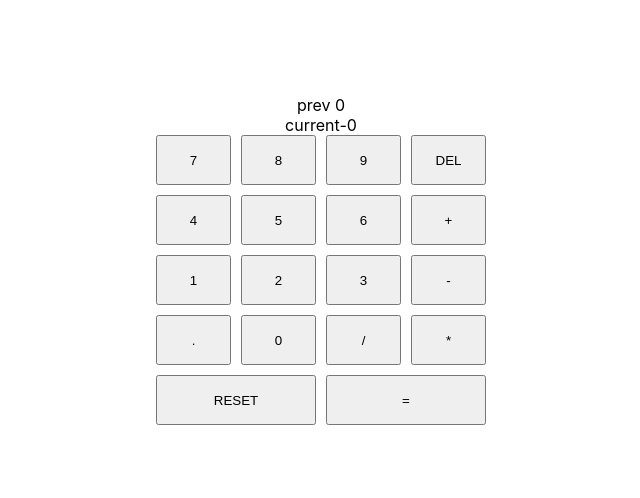
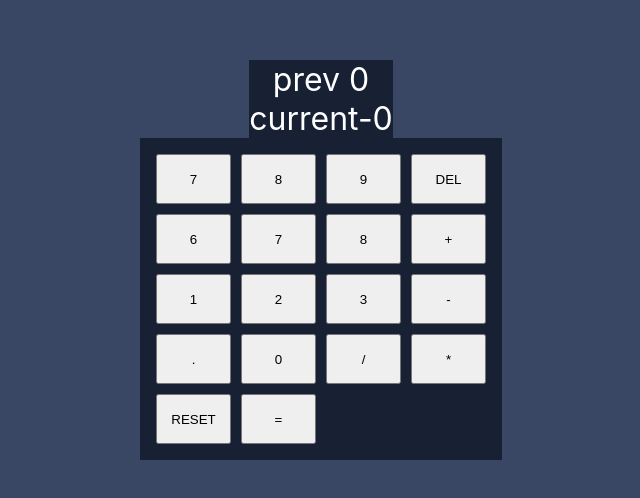
Before and after one commit to Nat-crit20/React-Calculator-App, a React (Create React App) app: page / in a window 1280 px wide. Shown: the part 140-638 px from the top of the page, without its empty margins (319-959 px from the left). Built offline with nearby package versions, Linux system fonts and the light colour scheme.

Commit message:
Started styeling and added Button component

```diff
--- a/src/App.js
+++ b/src/App.js
@@ -1,5 +1,6 @@
 import { useState } from "react";
-import "./App.css";
+import "./styles/App.css";
+import { styles } from "./styles/Themes/Theme1/AppTheme1";
 import { ButtonDisplay } from "./ButtonDisplay/ButtonDisplay";
 import { Display } from "./Display/Display";
 
@@ -77,7 +78,7 @@ function App() {
     }
   };
   return (
-    <div className="App">
+    <div style={styles} className="App">
       <Display operation={operation} current={total} prev={prevValue} />
       <ButtonDisplay
         change={handleChange}
--- /dev/null
+++ b/src/Button/Button.js
@@ -0,0 +1,3 @@
+export function Button(props) {
+  return <button onClick={props.action}>{props.value}</button>;
+}
--- a/src/ButtonDisplay/ButtonDisplay.js
+++ b/src/ButtonDisplay/ButtonDisplay.js
@@ -1,30 +1,34 @@
+import { styles } from "../styles/Themes/Theme1/ButtonDisplayTheme1";
+import { Button } from "../Button/Button";
 export function ButtonDisplay(props) {
   return (
-    <div className="button-display">
-      <button onClick={props.change}>7</button>
-      <button onClick={props.change}>8</button>
-      <button onClick={props.change}>9</button>
-      <button onClick={props.delete} className="blue-highlight">
-        DEL
-      </button>
-      <button onClick={props.change}>4</button>
-      <button onClick={props.change}>5</button>
-      <button onClick={props.change}> 6</button>
-      <button onClick={props.changeState}>+</button>
-      <button onClick={props.change}>1</button>
-      <button onClick={props.change}>2</button>
-      <button onClick={props.change}>3</button>
-      <button onClick={props.changeState}>-</button>
-      <button onClick={props.change}>.</button>
-      <button onClick={props.change}>0</button>
-      <button onClick={props.changeState}>/</button>
-      <button onClick={props.changeState}>*</button>
-      <button onClick={props.reset} className="span-two blue-highlight">
-        RESET
-      </button>
-      <button onClick={props.changeState} className="span-two red-highlight">
-        =
-      </button>
+    <div style={styles} className="button-display">
+      <Button action={props.change} value={7} />
+      <Button action={props.change} value={8} />
+      <Button action={props.change} value={9} />
+      <Button action={props.delete} className="blue-highlight" value={"DEL"} />
+      <Button action={props.change} value={6} />
+      <Button action={props.change} value={7} />
+      <Button action={props.change} value={8} />
+      <Button action={props.changeState} value={"+"} />
+      <Button action={props.change} value={1} />
+      <Button action={props.change} value={2} />
+      <Button action={props.change} value={3} />
+      <Button action={props.changeState} value={"-"} />
+      <Button action={props.change} value={"."} />
+      <Button action={props.change} value={0} />
+      <Button action={props.change} value={"/"} />
+      <Button action={props.change} value={"*"} />
+      <Button
+        action={props.reset}
+        value={"RESET"}
+        className="span-two blue-highlight"
+      />
+      <Button
+        action={props.changeState}
+        value={"="}
+        className="span-two red-highlight"
+      />
     </div>
   );
 }
--- a/src/Display/Display.js
+++ b/src/Display/Display.js
@@ -1,3 +1,5 @@
+import { styles } from "../styles/Themes/Theme1/DisplayTheme1";
+
 export function Display(props) {
   let prev = new Intl.NumberFormat(undefined, {
     maximumFractionDigits: 15,
@@ -7,7 +9,7 @@ export function Display(props) {
     maximumFractionDigits: 15,
   }).format(props.current);
   return (
-    <div className="display">
+    <div style={styles}>
       <div>prev {prev}</div>
       <div>{operation}</div>
       <div>current-{current}</div>
--- a/src/App.css
+++ b/src/styles/App.css
@@ -5,6 +5,9 @@
   flex-direction: column;
   justify-content: center;
   align-items: center;
+}
+.displyay {
+  background-color: hsl(224, 36%, 15%);
 }
 .button-display {
   display: grid;
--- /dev/null
+++ b/src/styles/Themes/Theme1/AppTheme1.js
@@ -0,0 +1,10 @@
+const fontFamily = "";
+const background = "hsl(222, 26%, 31%)";
+const fontSize = "2em";
+const color = "hsl(0, 0%, 100%)";
+export const styles = {
+  fontFamily: fontFamily,
+  background: background,
+  fontSize: fontSize,
+  color: color,
+};
--- /dev/null
+++ b/src/styles/Themes/Theme1/ButtonDisplayTheme1.js
@@ -0,0 +1,10 @@
+const fontFamily = "";
+const padding = "1rem";
+const background = "hsl(224, 36%, 15%)";
+const color = "hsl(0, 0%, 100%)";
+export const styles = {
+  fontFamily: fontFamily,
+  background: background,
+  color: color,
+  padding: padding,
+};
--- /dev/null
+++ b/src/styles/Themes/Theme1/DisplayTheme1.js
@@ -0,0 +1,8 @@
+const fontFamily = "";
+const background = "hsl(224, 36%, 15%)";
+const color = "hsl(0, 0%, 100%)";
+export const styles = {
+  fontFamily: fontFamily,
+  background: background,
+  color: color,
+};
```
Also changed, not shown: src/styles/Themes/Theme3/AppTheme3.js (added, +10 -0 lines), src/styles/Themes/Theme2/AppTheme2.js (added).
